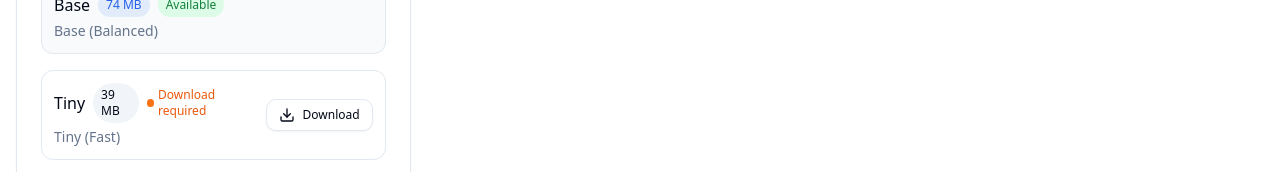
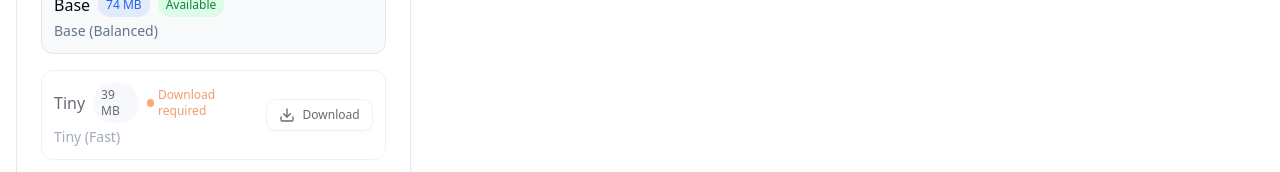
Before and after one commit to paladini/echo-transcribe, a React (Vite) app: page / in a window 1280 px wide. Both pictures are taken after a click on the button "Configure". Shown: the part 628-800 px from the top of the page. Built offline with nearby package versions, Linux system fonts and the light colour scheme; the HTML template or start-up script is replaced by a standard one.

Commit message:
feat: Update ModelSelector to disable selection for unavailable models

```diff
--- a/src/components/ModelSelector.tsx
+++ b/src/components/ModelSelector.tsx
@@ -100,12 +100,15 @@ export const ModelSelector: React.FC<ModelSelectorProps> = ({
               <div
                 key={model.name}
                 className={cn(
-                  "p-3 border rounded-lg cursor-pointer transition-all duration-200",
+                  "p-3 border rounded-lg transition-all duration-200",
+                  model.available ? "cursor-pointer" : "cursor-not-allowed opacity-60",
                   selectedModel === model.name
                     ? "border-primary bg-primary/5"
                     : "border-border hover:border-primary/50 hover:bg-muted/50"
                 )}
-                onClick={() => onModelSelect(model.name)}
+                onClick={() => {
+                  if (model.available) onModelSelect(model.name);
+                }}
               >
                 <div className="flex items-center justify-between">
                   <div className="space-y-1 flex-1">
```
